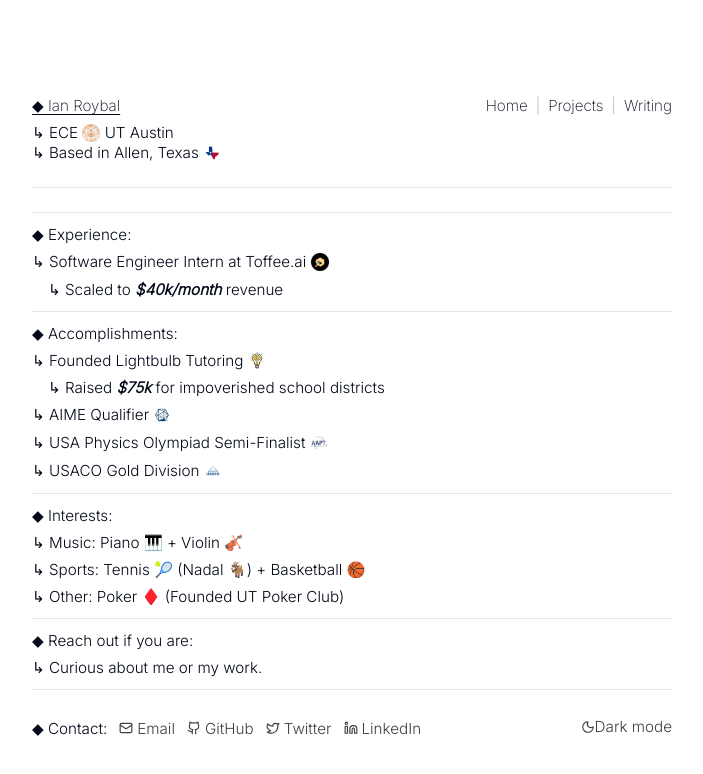
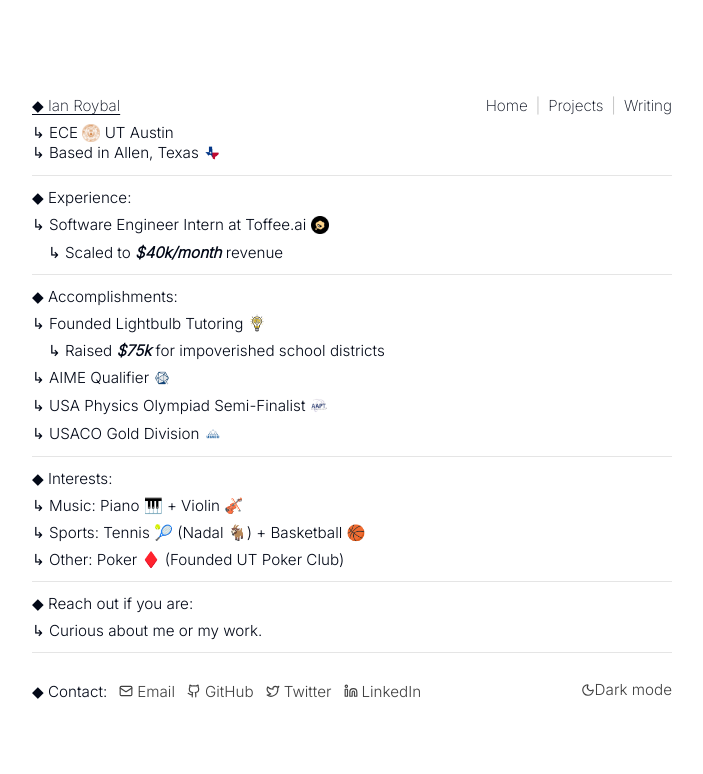
Before and after one commit to ir272/ianroybal-portfolio, a Next.js app: page / in a window 1280 px wide. Shown: the top 774 px of the page, without its empty margins (288-991 px from the left). Built offline with nearby package versions, Linux system fonts and the light colour scheme.

Commit message:
fix: delete redundant line and adjust header spacing

```diff
--- a/app/page.tsx
+++ b/app/page.tsx
@@ -45,8 +45,6 @@ export default function Home() {
           }
         />
 
-        <div className="my-3 border-t border-neutral-200 dark:border-neutral-700" />
-
         {/* Experience */}
         <div className="text-sm sm:text-[0.95rem] leading-tight space-y-2">
           <div>◆ Experience:</div>
--- a/components/page-header.tsx
+++ b/components/page-header.tsx
@@ -27,7 +27,7 @@ export function PageHeader({ currentPage, subtitle }: PageHeaderProps) {
         {subtitle && <div>{subtitle}</div>}
       </div>
 
-      <div className="my-6 border-t border-neutral-200 dark:border-neutral-700" />
+      <div className="my-3 border-t border-neutral-200 dark:border-neutral-700" />
     </>
   );
 }
```
